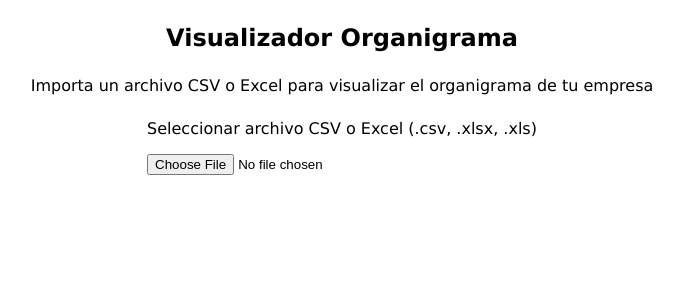
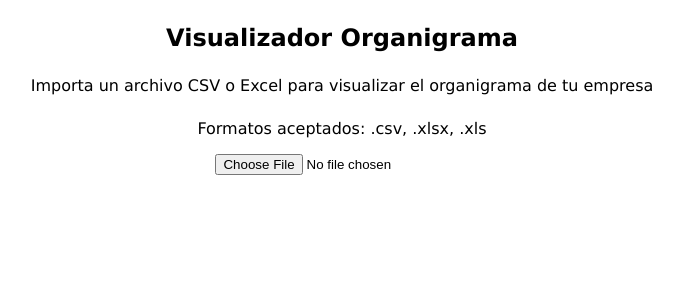
Before and after one commit to maoworshipper/organization-excel-viewer, a React (Vite) app: page / in a window 1280 px wide. Shown: the top 300 px of the page, without its empty margins (298-981 px from the left). Built offline with nearby package versions, Linux system fonts and the light colour scheme.

Commit message:
Improve text and styles Input

```diff
--- a/src/components/Input/Input.jsx
+++ b/src/components/Input/Input.jsx
@@ -1,10 +1,11 @@
 import PropTypes from "prop-types";
+import { TEXT } from "../../strings";
 import styles from "./Input.module.scss";
 
 export const Input = ({ handleChange }) => {
   return (
     <div className={styles.container}>
-      <label htmlFor="inputUploadFile">Seleccionar archivo CSV o Excel (.csv, .xlsx, .xls)</label>
+      <label htmlFor="inputUploadFile">{TEXT.ACCEPTED_FORMATS}</label>
       <input
         type="file"
         name="file"
--- a/src/components/Input/Input.module.scss
+++ b/src/components/Input/Input.module.scss
@@ -1,6 +1,8 @@
 .container {
     display: flex;
     flex-direction: column;
+    align-items: center;
     row-gap: 1rem;
     margin-bottom: 2rem;
+    width: 360px;
 }
```
